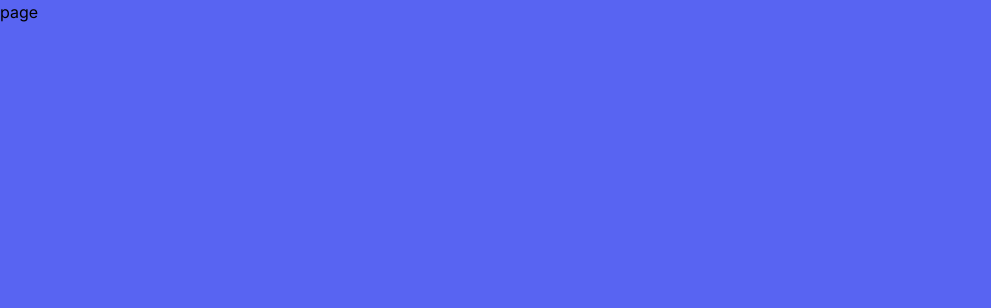
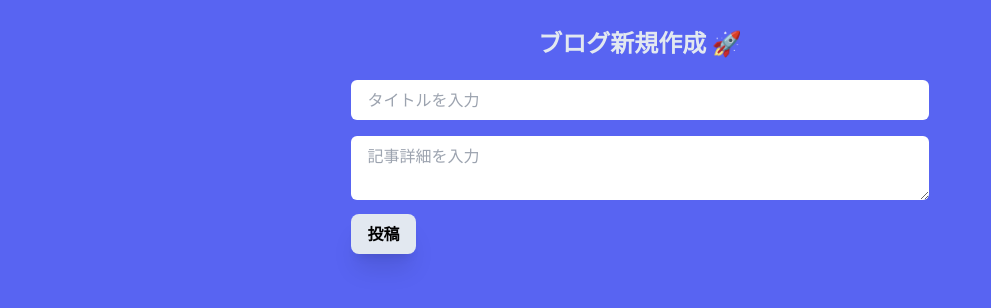
Before and after one commit to Fujiwara0805/FullStackBlog, a Next.js app: page /blog/add in a window 1280 px wide. Shown: the top 308 px of the page, without its empty margins (0-991 px from the left). Built offline with nearby package versions, Linux system fonts and the light colour scheme.

Commit message:
✨ ブログ投稿機能の実装

```diff
--- a/app/blog/add/page.tsx
+++ b/app/blog/add/page.tsx
@@ -1,7 +1,70 @@
-import React from "react";
+"use client";
+import React, { useRef } from "react";
+import { useRouter } from "next/navigation";
+import toast, { Toaster } from "react-hot-toast";
 
-function page() {
-  return <div>page</div>;
+/* エンドポイント処理 */
+const postBlog = async (
+  title: string | undefined,
+  description: string | undefined
+) => {
+  try {
+    const res = await fetch(`http://localhost:3000/api/blog`, {
+      method: "POST",
+      headers: { "Content-Type": "application/json" },
+      body: JSON.stringify({ title, description }),
+    });
+    if (!res.ok) {
+      throw new Error(`HTTP error! status: ${res.status}`);
+    }
+    return await res.json();
+  } catch (error) {
+    console.error("接続エラーです", error);
+  }
+};
+
+function PostBlog() {
+  const titleRef = useRef<HTMLInputElement | null>(null);
+  const descriptionRef = useRef<HTMLTextAreaElement | null>(null);
+  const router = useRouter();
+
+  const handleSubmit = async (e: React.FormEvent) => {
+    e.preventDefault();
+    toast.loading("投稿中です....", { id: "1" });
+    await postBlog(titleRef.current?.value, descriptionRef.current?.value);
+    toast.success("投稿に成功しました!!!", { id: "1" });
+    router.push("/");
+    router.refresh();
+  };
+
+  return (
+    <>
+      <Toaster />
+      <div className="w-full m-auto flex my-4">
+        <div className="flex flex-col justify-center items-center m-auto">
+          <p className="text-2xl text-slate-200 font-bold p-3">
+            ブログ新規作成 🚀
+          </p>
+          <form onSubmit={handleSubmit}>
+            <input
+              ref={titleRef}
+              placeholder="タイトルを入力"
+              type="text"
+              className="rounded-md px-4 w-full py-2 my-2"
+            />
+            <textarea
+              ref={descriptionRef}
+              placeholder="記事詳細を入力"
+              className="rounded-md px-4 py-2 w-full my-2"
+            ></textarea>
+            <button className="font-semibold px-4 py-2 shadow-xl bg-slate-200 rounded-lg m-auto hover:bg-slate-100">
+              投稿
+            </button>
+          </form>
+        </div>
+      </div>
+    </>
+  );
 }
 
-export default page;
+export default PostBlog;
```
